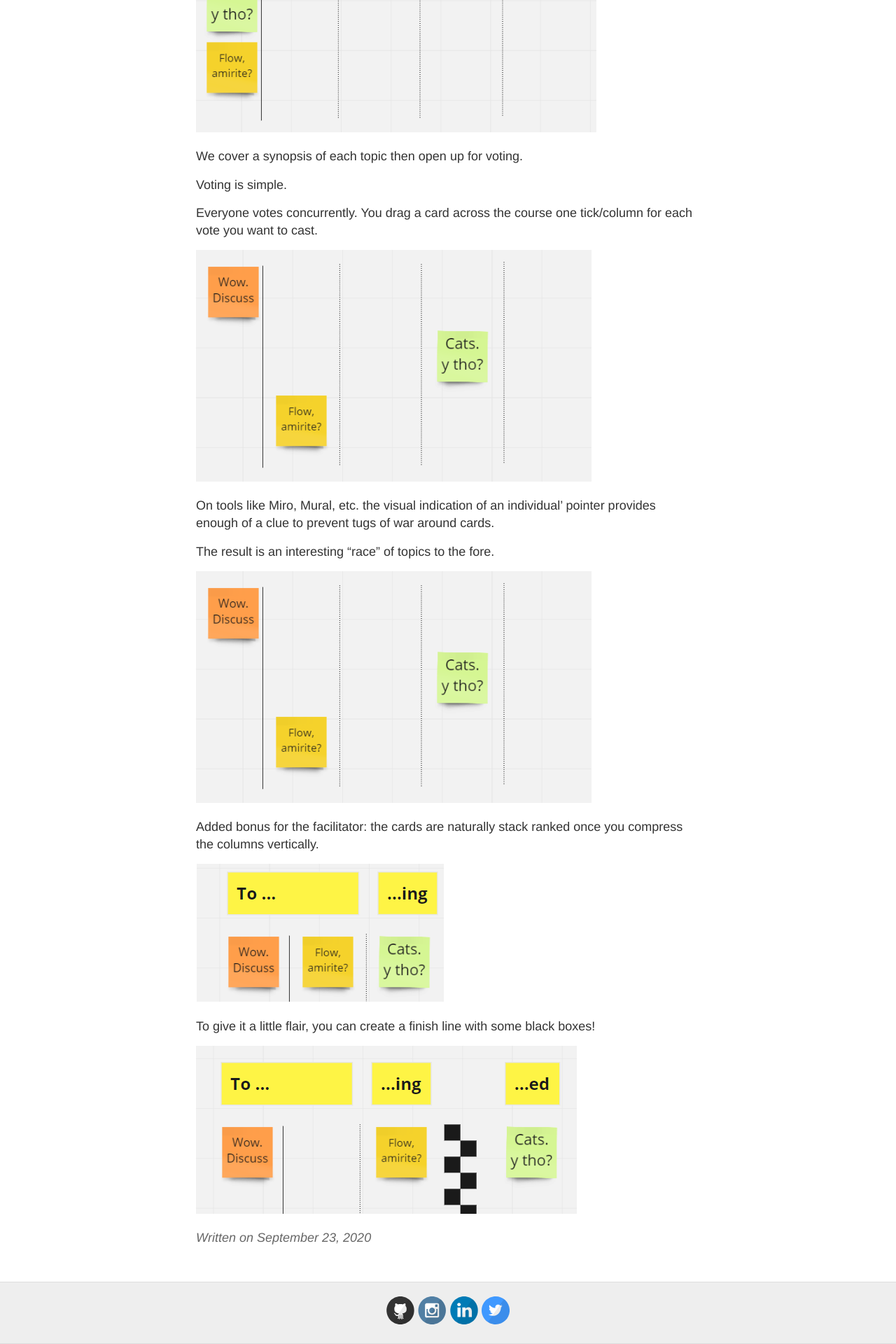
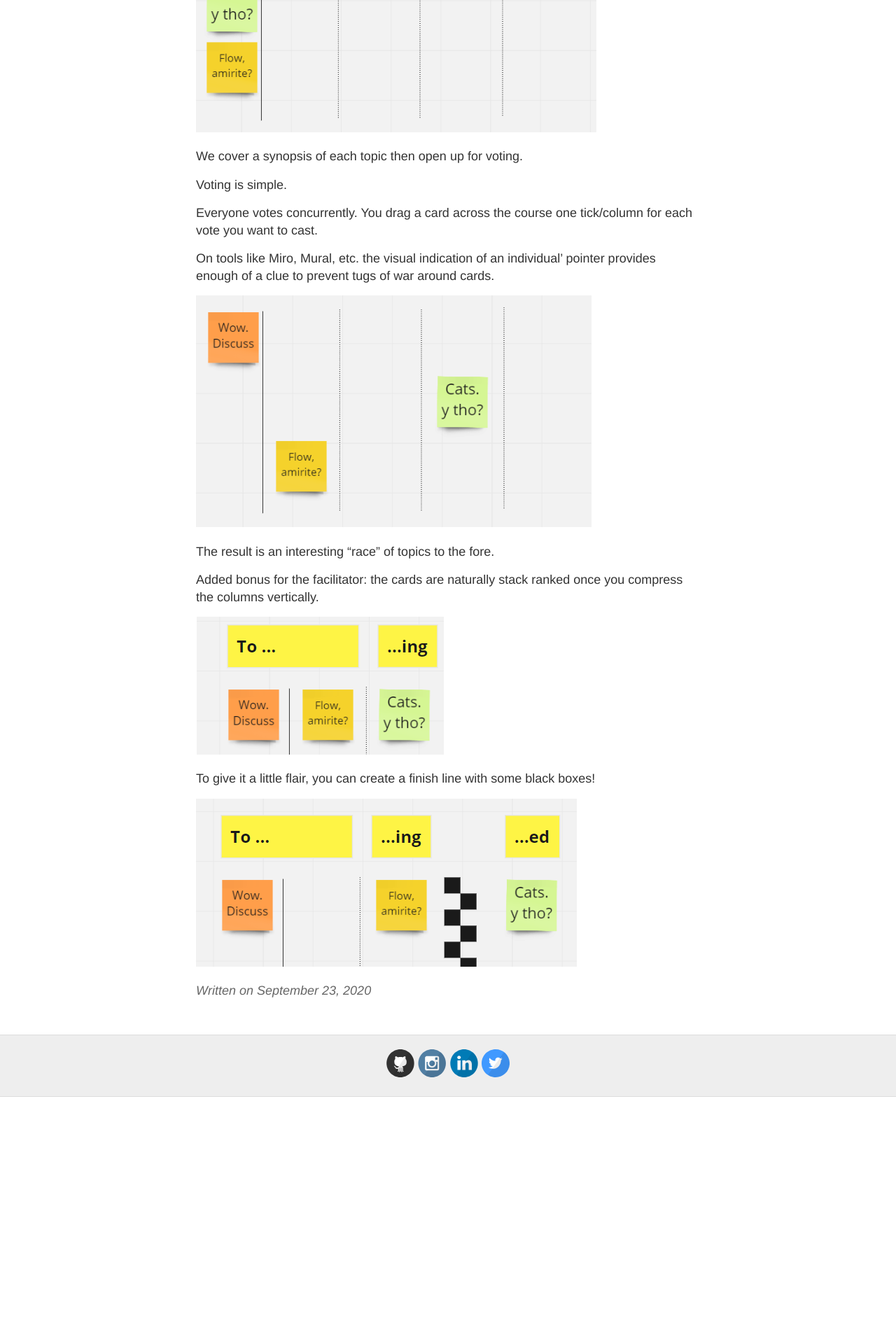
Before and after one commit to ceedon/ceedon.github.io, a Jekyll site: the page built from _posts/2020-09-23-derby-voting.md, in a window 1280 px wide. Shown: the part 894-2814 px from the top of the page at 70% size. Built offline with Jekyll 4.4.1, drawn with Linux system fonts in a browser that asks for light colours; our own code applies the rules of GitHub Pages for plain Markdown files; after the commit the page ends 2461 px from its top, so only the background shows below that.

Commit message:
Removes duplicate image

```diff
--- a/_posts/2020-09-23-derby-voting.md
+++ b/_posts/2020-09-23-derby-voting.md
@@ -25,13 +25,11 @@ Voting is simple.
 Everyone votes concurrently.
 You drag a card across the course one tick/column for each vote you want to cast.
 
+On tools like Miro, Mural, etc. the visual indication of an individual' pointer provides enough of a clue to prevent tugs of war around cards.
+
 ![Cards being advanced horizontally](/images/derby-vote.png)
 
-On tools like Miro, Mural, etc. the visual indication of an individual' pointer provides enough of a clue to prevent tugs of war around cards.
-
 The result is an interesting "race" of topics to the fore.
-
-![Cards arranged in order of most votes to least; right to left, top to bottom](/images/derby-vote.png)
 
 Added bonus for the facilitator: the cards are naturally stack ranked once you compress the columns vertically.
 
```
